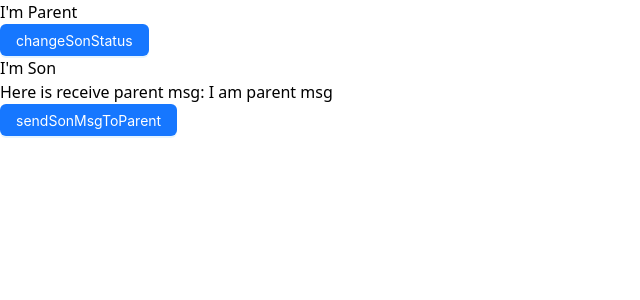
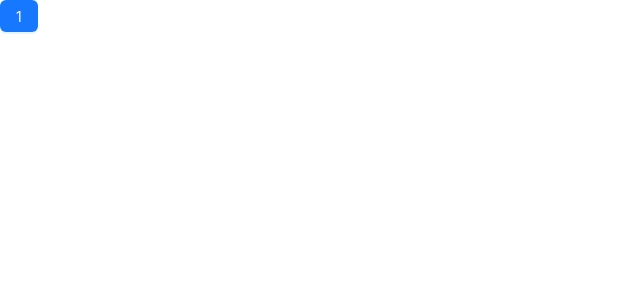
Before and after one commit to LynasTing/react-basic, a React (Create React App) app: page / in a window 1280 px wide. Shown: the top 300 px of the page, without its empty margins (0-640 px from the left). Built offline with nearby package versions, Linux system fonts and the light colour scheme.

Commit message:
-ci: zustand基本使用

```diff
--- a/package.json
+++ b/package.json
@@ -22,7 +22,8 @@
     "scss": "^0.2.4",
     "source-map-explorer": "^2.5.3",
     "uuid": "^9.0.1",
-    "web-vitals": "^2.1.4"
+    "web-vitals": "^2.1.4",
+    "zustand": "^4.5.2"
   },
   "scripts": {
     "start": "craco start",
--- a/src/day_08/App.js
+++ b/src/day_08/App.js
@@ -1,52 +1,21 @@
-import { Component } from "react";
-import { Button } from "antd";
+import { create } from 'zustand'
+import { Button } from 'antd'
 
-class Son extends Component {
-  state = {
-    interval: null
-  }
-  componentDidMount() {
-    console.log(`son did mount + ::>>`, )
-    this.state.interval = setInterval(() => {
-      console.log(`in execution ... + ::>>`, )
-    }, 3000)
-  }
-
-  componentWillUnmount() {
-    clearInterval(this.state.interval)
-    console.log(`son will unmount + ::>>`, )
-  }
-
-  render() {
-    return <div className="border border-red-400 px-4 py-4">
-      <p>I'm Son</p>
-      <p>Here is receive parent msg: {this.props.msg}</p>
-      <Button type="primary" onClick={() => this.props.getMsg('hello, i am son msg')}>sendSonMsgToParent</Button>
-    </div>
-  }
-}
-
-class Parent extends Component {
-  state = {
-    parentMsg: 'I am parent msg',
-    show: true
-  }
-  getSonMsg = (msg) => {
-    console.log(`msg + ::>>`, msg)
-  }
-  render() {
-    return <div className="mx-4 my-4 border border-blue-400 px-4 py-4">
-      <p>I'm Parent</p>
-      <Button className="mb-4" type="primary" onClick={() => this.setState({ show: !this.state.show})}>changeSonStatus</Button>
-      {this.state.show && <Son msg={this.state.parentMsg} getMsg={this.getSonMsg} />}
-    </div>
-  }
-}
+const useStore = create(set => ({
+  // 定义状态
+  count: 1,
+  // 修改状态的方法
+  inc: () => set(state => ({ count: state.count + 1 }))
+}))
 
 function App() {
+  const { count, inc } = useStore()
   return <>
-    <Parent />
+    <div className='mx-4 my-4 py-4 px-4'>
+      <Button type='primary' onClick={inc}>{count}</Button>
+    </div>
   </>
+
 }
 
 export default App
```
Also changed, not shown: src/day_08/App_03.js (added, +52 -0 lines), 1 other file (tests, documents, lock files or other folders).
